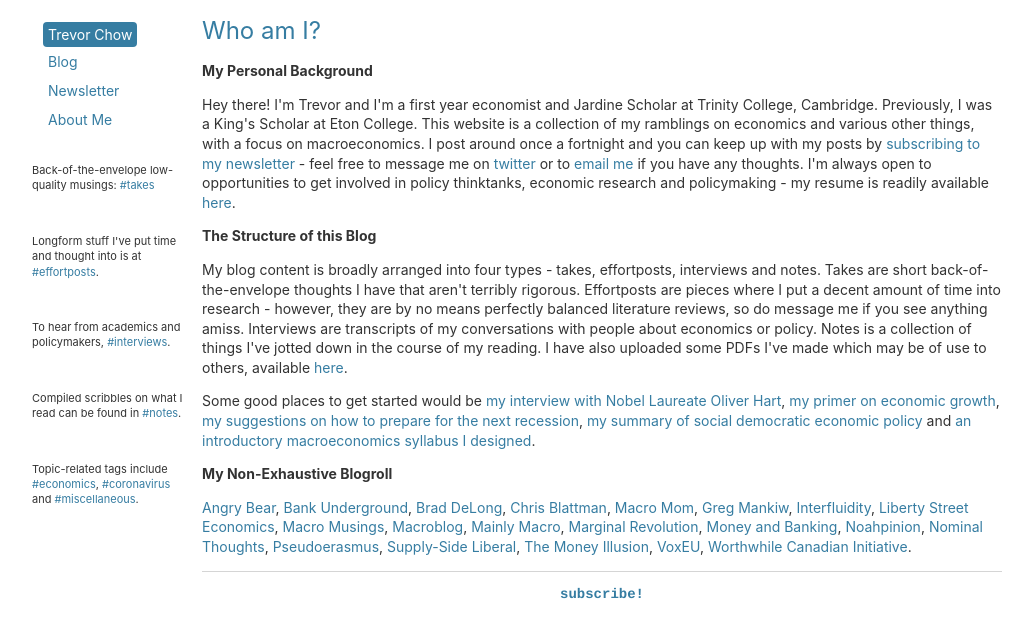
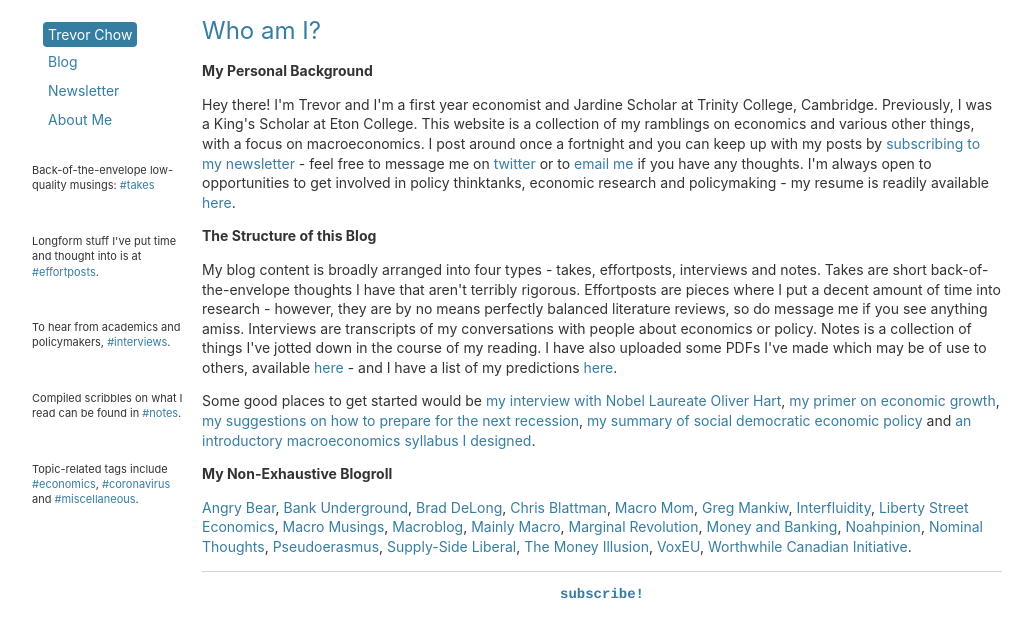
Before and after one commit to tmychow/tmychow.github.io, a Jekyll site: the page built from about/index.html, in a window 1280 px wide. Shown: the top 638 px of the page, without its empty margins (28-1060 px from the left). Built offline with Jekyll 4.4.1, drawn with Linux system fonts in a browser that asks for light colours.

Commit message:
Update index.html

```diff
--- a/about/index.html
+++ b/about/index.html
@@ -7,7 +7,7 @@
 	<p><strong>My Personal Background</strong></p>
 	<p>Hey there! I'm Trevor and I'm a first year economist and Jardine Scholar at Trinity College, Cambridge. Previously, I was a King's Scholar at Eton College. This website is a collection of my ramblings on economics and various other things, with a focus on macroeconomics. I post around once a fortnight and you can keep up with my posts by <a href="https://buttondown.email/tmychow">subscribing to my newsletter</a> - feel free to message me on <a href="https://twitter.com/tmychow">twitter</a> or to <a href="mailto:tmychow@gmail.com?subject=Mostly Economic Musings">email me</a> if you have any thoughts. I'm always open to opportunities to get involved in policy thinktanks, economic research and policymaking - my resume is readily available <a href="/assets/Resume.pdf">here</a>.</p>
 	<p><strong>The Structure of this Blog</strong></p>
-	<p> My blog content is broadly arranged into four types - takes, effortposts, interviews and notes. Takes are short back-of-the-envelope thoughts I have that aren't terribly rigorous. Effortposts are pieces where I put a decent amount of time into research - however, they are by no means perfectly balanced literature reviews, so do message me if you see anything amiss. Interviews are transcripts of my conversations with people about economics or policy. Notes is a collection of things I've jotted down in the course of my reading. I have also uploaded some PDFs I've made which may be of use to others, available <a href="/usefulfiles">here</a>.</p>
+	<p> My blog content is broadly arranged into four types - takes, effortposts, interviews and notes. Takes are short back-of-the-envelope thoughts I have that aren't terribly rigorous. Effortposts are pieces where I put a decent amount of time into research - however, they are by no means perfectly balanced literature reviews, so do message me if you see anything amiss. Interviews are transcripts of my conversations with people about economics or policy. Notes is a collection of things I've jotted down in the course of my reading. I have also uploaded some PDFs I've made which may be of use to others, available <a href="/usefulfiles">here</a> - and I have a list of my predictions <a href="/predictions">here</a>.</p>
 	<p> Some good places to get started would be <a href="https://tmychow.com/blog/2020/05/14/a-conversation-with-nobel-laureate-oliver-hart">my interview with Nobel Laureate Oliver Hart</a>, <a href="https://tmychow.com/blog/2020/07/02/growth-a-primer-in-three-parts">my primer on economic growth</a>, <a href="https://tmychow.com/blog/2020/09/05/the-next-recession">my suggestions on how to prepare for the next recession</a>, <a href="https://tmychow.com/blog/2020/12/19/mr-medlock-and-the-classics">my summary of social democratic economic policy</a> and <a href="https://pastebin.com/A2reHh9Z">an introductory macroeconomics syllabus I designed</a>.</p>
 	<p><strong>My Non-Exhaustive Blogroll</strong></p>
 	<p><a href="https://angrybearblog.com/">Angry Bear</a>, <a href="https://bankunderground.co.uk/">Bank Underground</a>, <a href="https://delong.typepad.com/">Brad DeLong</a>, <a href="https://chrisblattman.com/">Chris Blattman</a>, <a href="http://macromomblog.com/">Macro Mom</a>, <a href="https://gregmankiw.blogspot.com/">Greg Mankiw</a>, <a href="https://interfluidity.com/">Interfluidity</a>, <a href="https://libertystreeteconomics.newyorkfed.org/">Liberty Street Economics</a>, <a href="https://macromarketmusings.blogspot.com/">Macro Musings</a>, <a href="https://www.frbatlanta.org/blogs/macroblog/">Macroblog</a>, <a href="https://mainlymacro.blogspot.com/">Mainly Macro</a>, <a href="https://marginalrevolution.com/">Marginal Revolution</a>, <a href="https://www.moneyandbanking.com/">Money and Banking</a>, <a href="noahpinion.substack.com">Noahpinion</a>, <a href="https://www.nominalthoughts.com/">Nominal Thoughts</a>, <a href="https://pseudoerasmus.com/">Pseudoerasmus</a>, <a href="https://blog.supplysideliberal.com/">Supply-Side Liberal</a>, <a href="https://www.themoneyillusion.com/">The Money Illusion</a>, <a href="https://voxeu.org/">VoxEU</a>, <a href="https://worthwhile.typepad.com/">Worthwhile Canadian Initiative</a>.</p>
```
